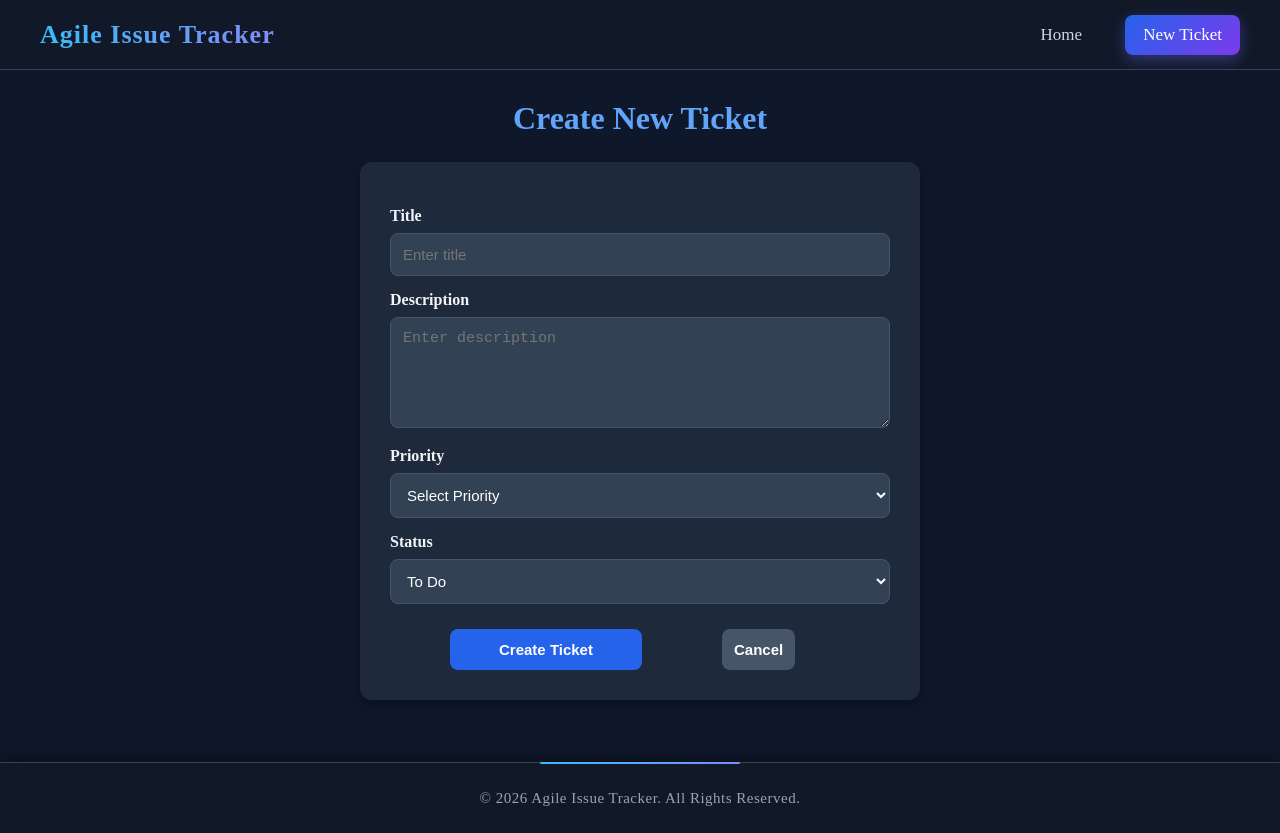
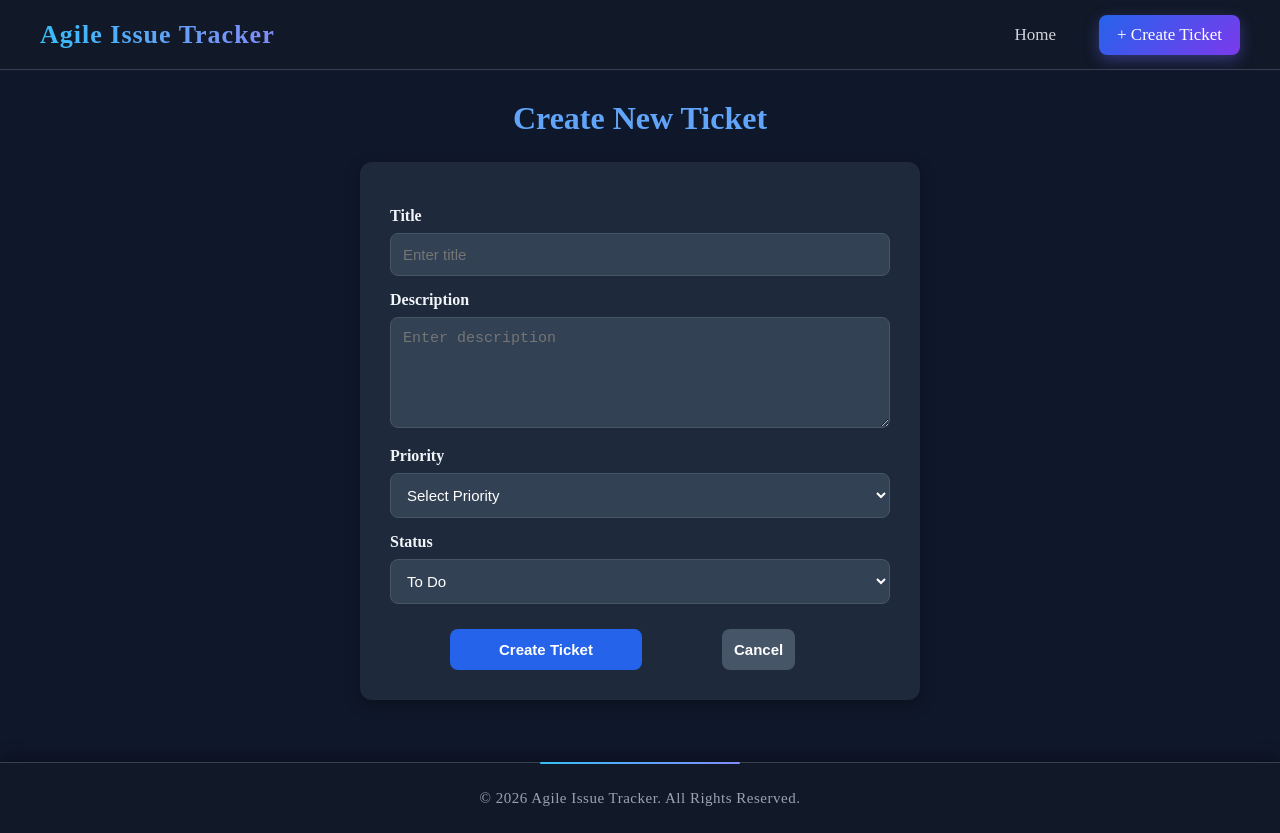
Before and after one commit to pratibhamaurya25-pixel/React-IndustryBasedProject, a React (Vite) app: page /createTicket in a window 1280 px wide. Built offline with nearby package versions, Linux system fonts and the light colour scheme.

Commit message:
save changes

```diff
--- a/src/components/Navbar.jsx
+++ b/src/components/Navbar.jsx
@@ -10,7 +10,7 @@ function Navbar() {
 
     <div>
       <NavLink to="/">Home</NavLink>
-      <NavLink to="/createticket">New Ticket</NavLink>
+      <NavLink to="/createticket">+ Create Ticket</NavLink>
     </div>
   </nav>
 )}
```
